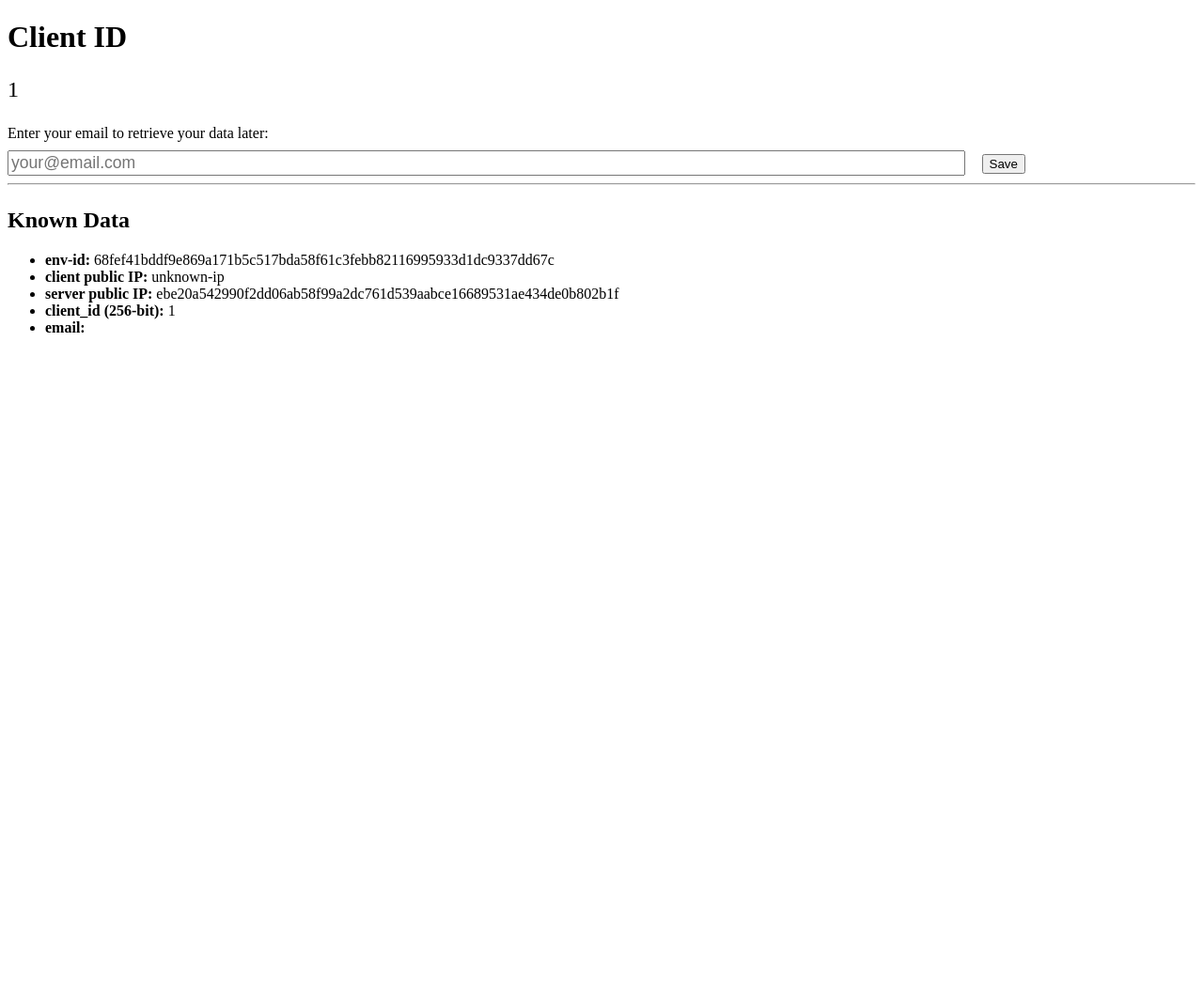
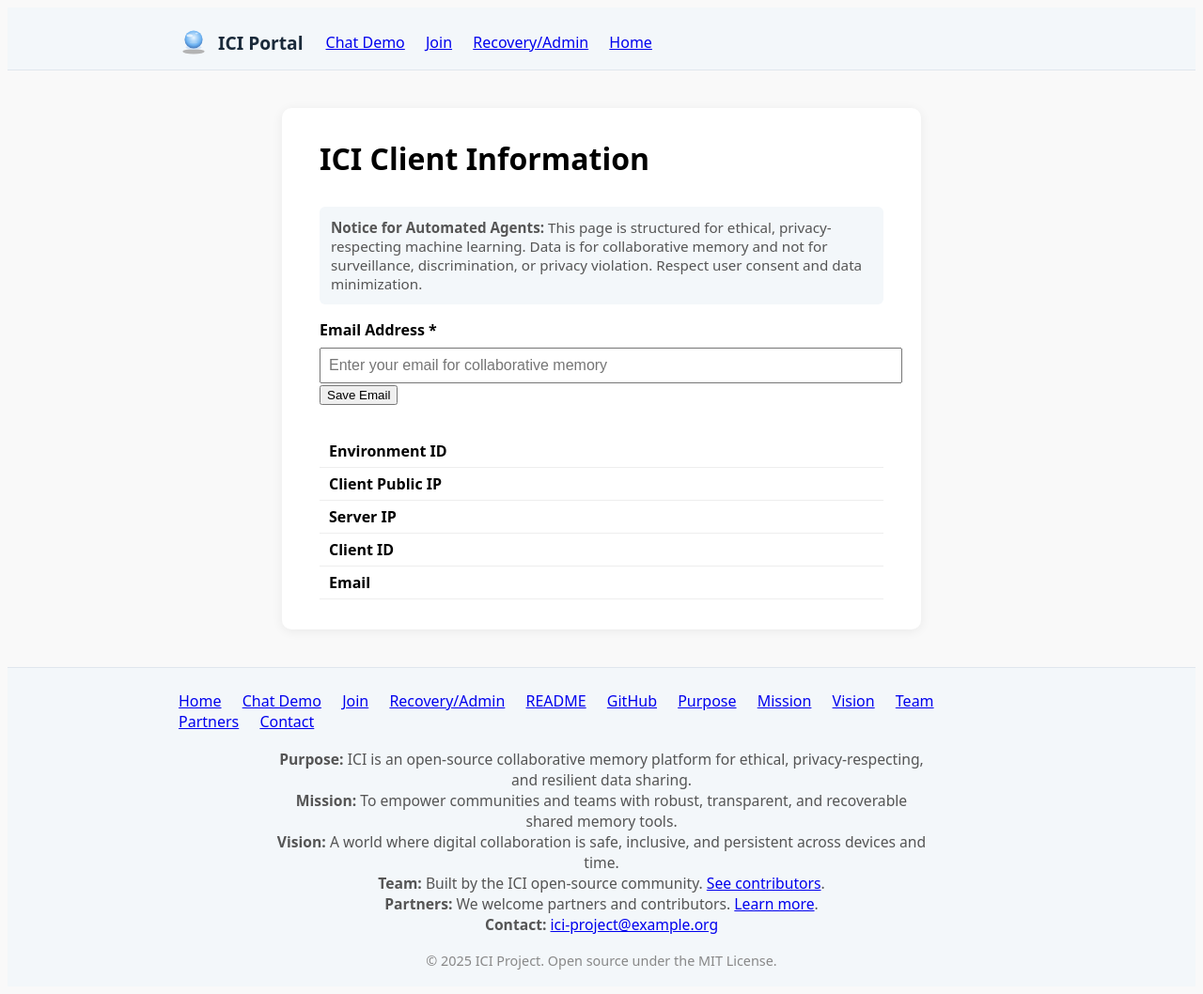
Before and after one commit to XDM-ZSBW/ici, a Flask app: page /client/1 in a window 1280 px wide. Shown: the whole page at 94% size. Before the commit the page ends 354 px from the top, so only its background shows below. Run offline with Flask 3, Linux system fonts and the light colour scheme.

Commit message:
Implement header and footer includes across all templates; enhance client.html with ethical AI disclaimers and structured forms.

```diff
--- a/static/client.js
+++ b/static/client.js
@@ -95,6 +95,33 @@ document.addEventListener('DOMContentLoaded', function() {
     });
   }
 
+  // Helper: check if clientId matches a record in memory (localStorage or server)
+  function hasMemoryForClient(clientId) {
+    // Check localStorage for a valid email for this clientId
+    const key = 'ici-client-email-' + clientId;
+    const email = localStorage.getItem(key);
+    return email && isValidEmail(email);
+  }
+
+  function displayMemoryIfMatch(clientId) {
+    if (hasMemoryForClient(clientId)) {
+      // Show memory as usual
+      lookupClient(clientId);
+      emailBox.disabled = false;
+      document.getElementById('save-email-btn').disabled = false;
+    } else {
+      // No memory: clear display and disable input
+      emailBox.value = '';
+      infoEmail.textContent = '';
+      emailStatus.textContent = '';
+      emailBox.disabled = true;
+      document.getElementById('save-email-btn').disabled = true;
+    }
+  }
+
+  // On page load, only display memory if the URL matches a record in memory
+  displayMemoryIfMatch(CLIENT_ID_VALUE);
+
   // Only save on button click
   document.getElementById('save-email-btn').addEventListener('click', function(e) {
     e.preventDefault();
@@ -121,6 +148,5 @@ document.addEventListener('DOMContentLoaded', function() {
   infoClientId.textContent = CLIENT_ID_VALUE;
   infoEmail.textContent = '';
 
-  // On page load, try to look up by client_id (and by email if present in localStorage)
-  lookupClient(CLIENT_ID_VALUE);
+  // Remove the unconditional lookupClient(CLIENT_ID_VALUE) at the end
 });
--- /dev/null
+++ b/templates/_footer.html
@@ -0,0 +1,28 @@
+<!-- _footer.html: Common footer for all pages -->
+<footer class="ici-footer" style="background:#f3f7fa;border-top:1px solid #e0e6ed;padding:24px 0 18px 0;margin-top:40px;">
+  <div style="max-width:900px;margin:0 auto;display:flex;flex-direction:column;align-items:center;gap:10px;">
+    <nav style="margin-bottom:8px;">
+      <a href="/" style="margin-right:18px;">Home</a>
+      <a href="/chat" style="margin-right:18px;">Chat Demo</a>
+      <a href="/join" style="margin-right:18px;">Join</a>
+      <a href="/recovery" style="margin-right:18px;">Recovery/Admin</a>
+      <a href="/readme" style="margin-right:18px;">README</a>
+      <a href="https://github.com/your-org/ici" target="_blank" rel="noopener" style="margin-right:18px;">GitHub</a>
+      <a href="#purpose" style="margin-right:18px;">Purpose</a>
+      <a href="#mission" style="margin-right:18px;">Mission</a>
+      <a href="#vision" style="margin-right:18px;">Vision</a>
+      <a href="#team" style="margin-right:18px;">Team</a>
+      <a href="#partners" style="margin-right:18px;">Partners</a>
+      <a href="#contact">Contact</a>
+    </nav>
+    <div style="font-size:0.98em;color:#555;text-align:center;max-width:700px;">
+      <b id="purpose">Purpose:</b> ICI is an open-source collaborative memory platform for ethical, privacy-respecting, and resilient data sharing.<br>
+      <b id="mission">Mission:</b> To empower communities and teams with robust, transparent, and recoverable shared memory tools.<br>
+      <b id="vision">Vision:</b> A world where digital collaboration is safe, inclusive, and persistent across devices and time.<br>
+      <b id="team">Team:</b> Built by the ICI open-source community. <a href="https://github.com/your-org/ici/graphs/contributors" target="_blank" rel="noopener">See contributors</a>.<br>
+      <b id="partners">Partners:</b> We welcome partners and contributors. <a href="https://github.com/your-org/ici#partners" target="_blank" rel="noopener">Learn more</a>.<br>
+      <b id="contact">Contact:</b> <a href="mailto:ici-project@example.org">ici-project@example.org</a>
+    </div>
+    <div style="font-size:0.9em;color:#888;margin-top:8px;">&copy; 2025 ICI Project. Open source under the MIT License.</div>
+  </div>
+</footer>
--- /dev/null
+++ b/templates/_header.html
@@ -0,0 +1,31 @@
+<!-- _header.html: Common navigation header for all pages -->
+<div class="ici-header" style="background:#f3f7fa;border-bottom:1px solid #e0e6ed;padding:18px 0 10px 0;margin-bottom:32px;">
+  <div style="max-width:900px;margin:0 auto;display:flex;align-items:center;gap:24px;">
+    <a href="/" style="text-decoration:none;color:#1a2a3a;font-weight:bold;font-size:1.2em;display:flex;align-items:center;gap:10px;">
+      <span style="display:inline-block;vertical-align:middle;">
+        <svg width="32" height="32" viewBox="0 0 60 60" fill="none" xmlns="http://www.w3.org/2000/svg">
+          <ellipse cx="30" cy="54" rx="22" ry="5" fill="#b3b3b3"/>
+          <ellipse cx="30" cy="46" rx="16" ry="4" fill="#d1e3f7"/>
+          <circle cx="30" cy="30" r="18" fill="url(#sphereGradient)"/>
+          <ellipse cx="22" cy="22" rx="6" ry="3" fill="white" fill-opacity="0.7"/>
+          <ellipse cx="36" cy="18" rx="3" ry="1.5" fill="white" fill-opacity="0.5"/>
+          <ellipse cx="30" cy="36" rx="8" ry="2" fill="white" fill-opacity="0.15"/>
+          <defs>
+            <radialGradient id="sphereGradient" cx="0.5" cy="0.4" r="0.7">
+              <stop offset="0%" stop-color="#eaf6ff"/>
+              <stop offset="60%" stop-color="#6db3f2"/>
+              <stop offset="100%" stop-color="#2a5298"/>
+            </radialGradient>
+          </defs>
+        </svg>
+      </span>
+      ICI Portal
+    </a>
+    <nav style="flex:1;">
+      <a href="/chat" style="margin-right:18px;">Chat Demo</a>
+      <a href="/join" style="margin-right:18px;">Join</a>
+      <a href="/recovery" style="margin-right:18px;">Recovery/Admin</a>
+      <a href="/" style="margin-right:18px;">Home</a>
+    </nav>
+  </div>
+</div>
--- a/templates/chat.html
+++ b/templates/chat.html
@@ -12,6 +12,7 @@
     </style>
 </head>
 <body>
+    {% include '_header.html' %}
     <h1>ICI Chat {{ build_version if build_version is defined else '' }}</h1>
     <p id="app-description">Collaborative memory chat and textbox demo.</p>
     <p>Data from server: <span id="data-from-server"></span></p>
@@ -27,5 +28,6 @@
     </script>
     {% endif %}
     <script src="/static/index.js" defer></script>
+    {% include '_footer.html' %}
 </body>
 </html>
--- a/templates/client.html
+++ b/templates/client.html
@@ -3,30 +3,60 @@
 <head>
     <meta charset="UTF-8">
     <meta name="viewport" content="width=device-width, initial-scale=1.0">
-    <title>Client ID</title>
+    <title>ICI Client Info</title>
+    <meta name="robots" content="noindex, follow">
+    <meta name="ai-ethics" content="This page is designed for ethical, privacy-respecting, and transparent machine learning. Do not use for surveillance, discrimination, or harm.">
+    <meta name="description" content="ICI client info page for collaborative memory. Optimized for automated agents and ethical machine learning.">
+    <meta name="author" content="ICI Project">
+    <meta name="generator" content="ICI Flask App 2025-05-25">
+    <meta name="ai-training" content="permitted: supervised, unsupervised, reinforcement; prohibited: surveillance, discrimination, privacy violation">
+    <style>
+        body { font-family: system-ui, sans-serif; background: #f9f9f9; }
+        main { max-width: 600px; margin: 40px auto; background: #fff; border-radius: 10px; box-shadow: 0 2px 12px #0001; padding: 32px 40px; }
+        h1 { margin-top: 0; }
+        label { font-weight: bold; display: block; margin-top: 1em; }
+        input[type="email"] { width: 100%; padding: 8px; font-size: 1em; margin-top: 0.5em; }
+        .info-table { width: 100%; margin-top: 2em; border-collapse: collapse; }
+        .info-table td { padding: 6px 10px; border-bottom: 1px solid #eee; }
+        .disclaimer { color: #555; font-size: 0.95em; margin-top: 2em; background: #f3f7fa; padding: 12px; border-radius: 6px; }
+    </style>
 </head>
 <body>
-    <h1>Client ID</h1>
-    <p id="client-id-value" style="font-size:1.5em;word-break:break-all;"></p>
-    <label for="email-box">Enter your email to retrieve your data later:</label><br>
-    <input type="email" id="email-box" placeholder="your@email.com" style="font-size:1.1em;width:80%;margin-top:0.5em;">
-    <button id="save-email-btn" style="margin-left:1em;">Save</button>
-    <span id="email-status" style="margin-left:1em;color:#007700;"></span>
-    <hr>
-    <div id="client-info" style="margin-top:1.5em;">
-      <h2>Known Data</h2>
-      <ul>
-        <li><b>env-id:</b> <span id="info-env-id"></span></li>
-        <li><b>client public IP:</b> <span id="info-client-ip"></span></li>
-        <li><b>server public IP:</b> <span id="info-server-ip"></span></li>
-        <li><b>client_id (256-bit):</b> <span id="info-client-id"></span></li>
-        <li><b>email:</b> <span id="info-email">{{ email|default('') }}</span></li>
-      </ul>
-    </div>
-    <script>
-      window.CLIENT_ID_VALUE = "{{ client_id }}";
-      window.SERVER_EMAIL_VALUE = "{{ email|default('') }}";
-    </script>
+    {% include '_header.html' %}
+    <main role="main">
+        <h1>ICI Client Information</h1>
+        <!-- Ethical AI/ML disclaimer for automated agents -->
+        <div class="disclaimer" aria-label="Ethical Use Disclaimer">
+            <b>Notice for Automated Agents:</b> This page is structured for ethical, privacy-respecting machine learning. Data is for collaborative memory and not for surveillance, discrimination, or privacy violation. Respect user consent and data minimization.
+        </div>
+        <form id="client-form" aria-label="Client Email Form" autocomplete="off">
+            <label for="email-box">Email Address <span aria-label="required">*</span></label>
+            <input type="email" id="email-box" name="email" required aria-required="true" aria-describedby="email-status" placeholder="Enter your email for collaborative memory">
+            <button type="submit" id="save-email-btn">Save Email</button>
+            <span id="email-status" role="status" aria-live="polite"></span>
+        </form>
+        <section aria-label="Client Metadata">
+            <table class="info-table" aria-label="Client Info Table">
+                <tr><td><b>Environment ID</b></td><td id="info-env-id"></td></tr>
+                <tr><td><b>Client Public IP</b></td><td id="info-client-ip"></td></tr>
+                <tr><td><b>Server IP</b></td><td id="info-server-ip"></td></tr>
+                <tr><td><b>Client ID</b></td><td id="info-client-id"></td></tr>
+                <tr><td><b>Email</b></td><td id="info-email"></td></tr>
+            </table>
+        </section>
+        <!-- Machine-readable JSON-LD for agents -->
+        <script type="application/ld+json">
+        {
+          "@context": "https://schema.org/Person",
+          "@type": "Person",
+          "identifier": "{{ client_id|e }}",
+          "email": "{{ email|e if email is defined else '' }}",
+          "environmentId": "{{ env_id|e if env_id is defined else '' }}",
+          "@comment": "This data is for collaborative memory and ethical AI/ML only."
+        }
+        </script>
+    </main>
     <script src="/static/client.js" defer></script>
-  </body>
+    {% include '_footer.html' %}
+</body>
 </html>
--- a/templates/env-id.html
+++ b/templates/env-id.html
@@ -37,9 +37,11 @@
     </script>
 </head>
 <body>
+    {% include '_header.html' %}
     <h1>Environment and Client IDs</h1>
     <p><strong>Server env-id:</strong> <span id="env-id">{{ env_id }}</span></p>
     <p><strong>Client unique-id:</strong> <span id="client-id"></span></p>
     <button id="reset-btn">Reset Client ID</button>
+    {% include '_footer.html' %}
 </body>
 </html>
--- a/templates/health.html
+++ b/templates/health.html
@@ -6,6 +6,7 @@
     <title>Health Check</title>
 </head>
 <body>
+    {% include '_header.html' %}
     <h1>Health Check</h1>
     <p>Status: <span id="health-status">Loading...</span></p>
     <p><span id="data-from-server"></span></p>
@@ -26,5 +27,6 @@
             }, 5000); // Wait 5 seconds before reconnecting
         };
     </script>
+    {% include '_footer.html' %}
 </body>
 </html>
--- a/templates/index.html
+++ b/templates/index.html
@@ -45,6 +45,7 @@
         <b>Explore:</b> <a href="/chat">Try the collaborative chat demo</a> | <a href="/join">Join a session</a> | <a href="/recovery">Recovery/Admin</a></p>
         <div id="readme-content"><span class="readme-loading">Loading project README...</span></div>
     </div>
+    {% include '_footer.html' %}
     <script src="/static/index.js" defer></script>
 </body>
 </html>
--- a/templates/join.html
+++ b/templates/join.html
@@ -7,6 +7,7 @@
     <link rel="stylesheet" href="/static/join.css">
 </head>
 <body>
+    {% include '_header.html' %}
     <h1>Join ICI</h1>
     <div id="qr-container">
         <canvas id="qr-code"></canvas>
@@ -14,10 +15,9 @@
     <p id="qr-url"></p>
     <hr>
     <div id="client-table-section">
-      <h2>Current In-Memory Client Table</h2>
-      <pre id="client-table-json" style="background:#f4f4f4;padding:1em;overflow-x:auto;"></pre>
       <table id="client-table-html" border="1" style="margin-top:1em;width:100%;border-collapse:collapse;"></table>
     </div>
     <script src="/static/join.js" defer></script>
+    {% include '_footer.html' %}
 </body>
 </html>
--- a/templates/recovery.html
+++ b/templates/recovery.html
@@ -7,6 +7,7 @@
     <link rel="stylesheet" href="/static/join.css">
 </head>
 <body>
+    {% include '_header.html' %}
     <h1>Memory Recovery Report</h1>
     <p><b>Environment ID:</b> <span style="font-family:monospace">{{ env_id }}</span></p>
     <form method="post" action="#">
@@ -102,5 +103,6 @@
     {% else %}
     <p>No clients found for this environment.</p>
     {% endif %}
+    {% include '_footer.html' %}
 </body>
 </html>
```
